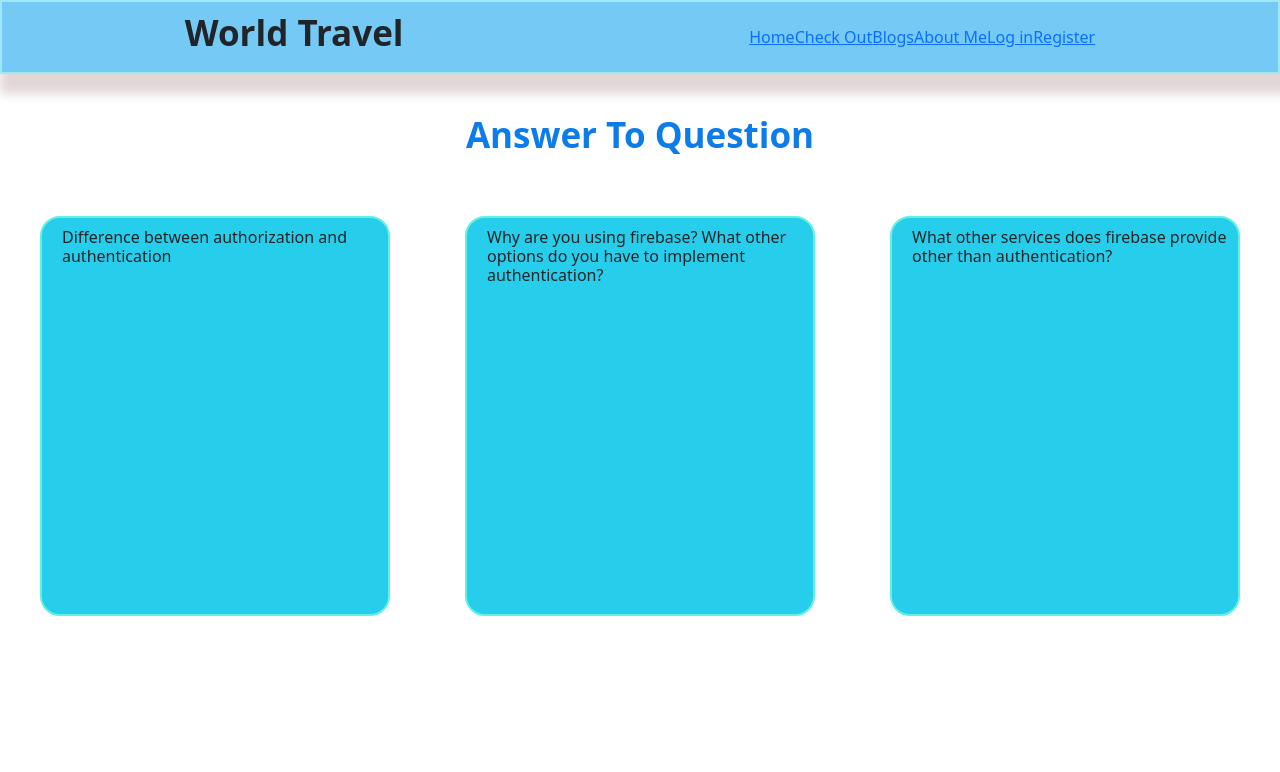
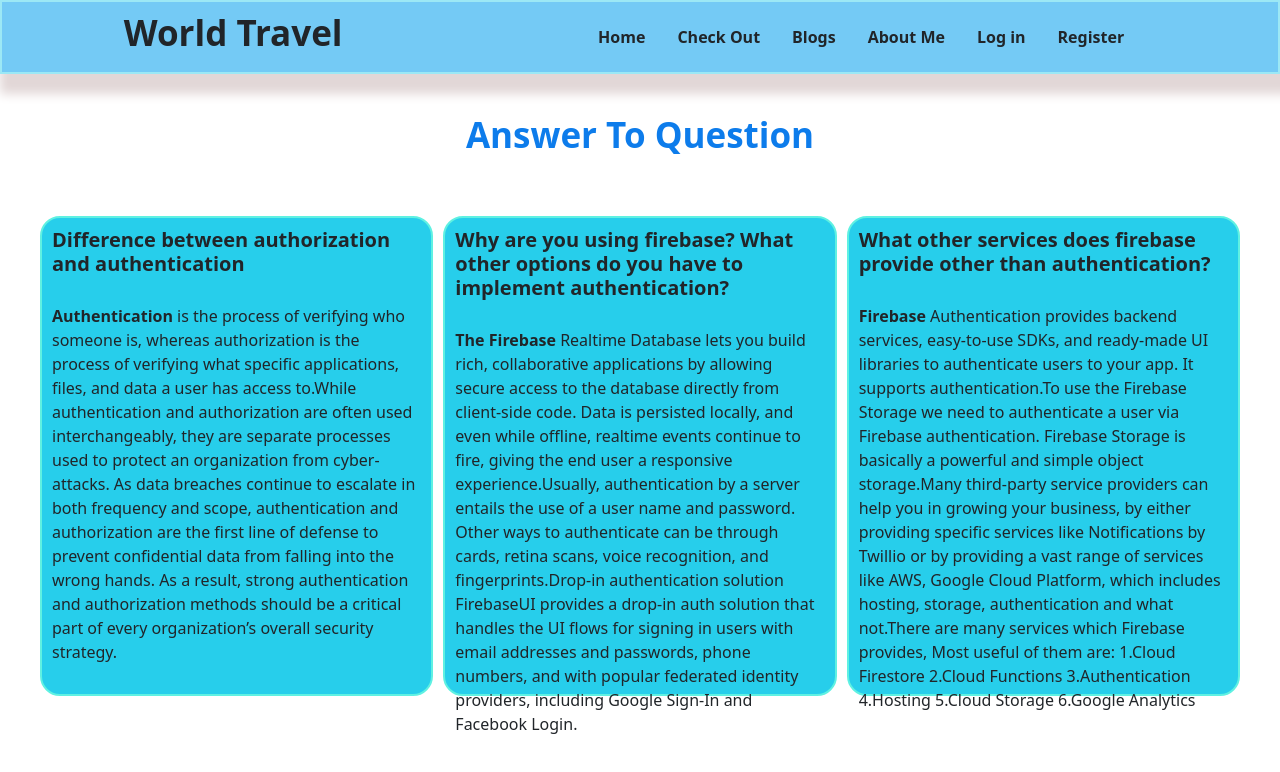
Before and after one commit to tubatasnim/independent-service-provider, a React (Create React App) app: page /blogs in a window 1280 px wide. Shown: the top 772 px of the page. Built offline with nearby package versions, Linux system fonts and the light colour scheme.

Commit message:
ans to qus

```diff
--- a/src/components/AboutMe/AboutMe.css
+++ b/src/components/AboutMe/AboutMe.css
@@ -18,3 +18,13 @@
     font-weight: bold;
     padding-top: 40px;
 }
+
+.about-details {
+    margin-left: 480px;
+    margin-bottom: 30px;
+    border: 2px solid rgb(246, 224, 99);
+    border-radius: 20px;
+    background-color: rgb(246, 224, 99);
+    padding: 20px;
+    width: 450px;
+}
--- a/src/components/AboutMe/AboutMe.js
+++ b/src/components/AboutMe/AboutMe.js
@@ -6,7 +6,8 @@ const AboutMe = () => {
             <h1 className='about-head'>My Identity</h1>
             <img className='pic-style' src="images/my-pic.jpg" alt="" />
             <h4 className='about-name'>Tasnim Tuba</h4>
-            <p></p>
+            <p className='about-details'><strong>Aslamualaikum..</strong>
+                This is tasnim tuba. The goal for the next five months of my life is to complete the web development course totally. Then i will go to SCIC. Then after finishing the diploma I will go for internship and with that I will do skill development. I will try for the job at the end of the diploma.</p>
         </div>
     );
 };
--- a/src/components/Blogs/Blogs.css
+++ b/src/components/Blogs/Blogs.css
@@ -19,9 +19,15 @@
 .ans-cart {
     border: 2px solid rgb(95, 241, 226);
     background-color: rgb(39, 206, 235);
-    height: 400px;
-    width: 350px;
-    padding-left: 20px;
-    padding-top: 10px;
+    height: 480px;
+    width: 450px;
+
+    padding: 10px;
     border-radius: 20px;
 }
+
+.ans-cart h6 {
+    font-weight: bold;
+    font-size: 20px;
+    padding-bottom: 20px;
+}
--- a/src/components/Blogs/Blogs.js
+++ b/src/components/Blogs/Blogs.js
@@ -7,15 +7,24 @@ const Blogs = () => {
             <div className='ans-section'>
                 <div className='ans-cart'>
                     <h6>Difference between authorization and authentication</h6>
-                    <p> </p>
+                    <p> <strong>Authentication</strong> is the process of verifying who someone is, whereas authorization is the process of verifying what specific applications, files, and data a user has access to.While authentication and authorization are often used interchangeably, they are separate processes used to protect an organization from cyber-attacks. As data breaches continue to escalate in both frequency and scope, authentication and authorization are the first line of defense to prevent confidential data from falling into the wrong hands. As a result, strong authentication and authorization methods should be a critical part of every organization’s overall security strategy.</p>
                 </div>
                 <div className='ans-cart'>
                     <h6>Why are you using firebase? What other options do you have to implement authentication?</h6>
-                    <p> </p>
+                    <p><strong>The Firebase</strong> Realtime Database lets you build rich, collaborative applications by allowing secure access to the database directly from client-side code. Data is persisted locally, and even while offline, realtime events continue to fire, giving the end user a responsive experience.Usually, authentication by a server entails the use of a user name and password. Other ways to authenticate can be through cards, retina scans, voice recognition, and fingerprints.Drop-in authentication solution
+                        FirebaseUI provides a drop-in auth solution that handles the UI flows for signing in users with email addresses and passwords, phone numbers, and with popular federated identity providers, including Google Sign-In and Facebook Login. </p>
                 </div>
                 <div className='ans-cart' >
                     <h6>What other services does firebase provide other than authentication?</h6>
-                    <p> </p>
+                    <p><strong>Firebase </strong> Authentication provides backend services, easy-to-use SDKs, and ready-made UI libraries to authenticate users to your app. It supports authentication.To use the Firebase Storage we need to authenticate a user via Firebase authentication. Firebase Storage is basically a powerful and simple object storage.Many third-party service providers can help you in growing your business, by either providing specific services like Notifications by Twillio or by providing a vast range of services like AWS, Google Cloud Platform, which includes hosting, storage, authentication and what not.There are many services which Firebase provides, Most useful of them are:
+
+                        1.Cloud Firestore
+                        2.Cloud Functions
+                        3.Authentication
+                        4.Hosting
+                        5.Cloud Storage
+                        6.Google Analytics
+                    </p>
                 </div>
             </div>
 
--- a/src/components/Header/Header.css
+++ b/src/components/Header/Header.css
@@ -8,15 +8,9 @@
     box-shadow: 10px 10px 10px 10px rgb(226, 215, 215);
     margin-top: auto;
 
-
 }
 
-.header-section nav link {}
 
-.header-name {
-    text-decoration: none;
-
-}
 
 .header-section h4 {
     font-weight: bold;
--- a/src/components/Header/Header.js
+++ b/src/components/Header/Header.js
@@ -4,17 +4,17 @@ import './Header.css';
 const Header = () => {
     return (
         <div className='header-section'>
-            <div> <h4>World Travel</h4></div>
-            <div >
-                <nav className='header-name'>
-                    <Link to="/">Home</Link>
-                    <Link to="/checkOut">Check Out</Link>
-                    <Link to="/blogs">Blogs</Link>
-                    <Link to="/aboutMe">About Me</Link>
-                    <Link to="/login">Log in</Link>
-                    <Link to="/register">Register</Link>
-                </nav>
-            </div>
+            <h4>World Travel</h4>
+
+            <nav className='header-name mx-3 text-decoration: none'>
+                <Link className="mx-3 fw-bold  text-decoration-none text-dark" to="/">Home</Link>
+                <Link className='mx-3 fw-bold text-decoration-none text-dark' to="/checkOut">Check Out</Link>
+                <Link className='mx-3 text-decoration-none fw-bold text-dark' to="/blogs">Blogs</Link>
+                <Link className='mx-3 text-decoration-none fw-bold text-dark' to="/aboutMe">About Me</Link>
+                <Link className='mx-3 text-decoration-none fw-bold text-dark' to="/login">Log in</Link>
+                <Link className='mx-3 text-decoration-none fw-bold text-dark' to="/register">Register</Link>
+            </nav>
+
         </div>
     );
 };
```
